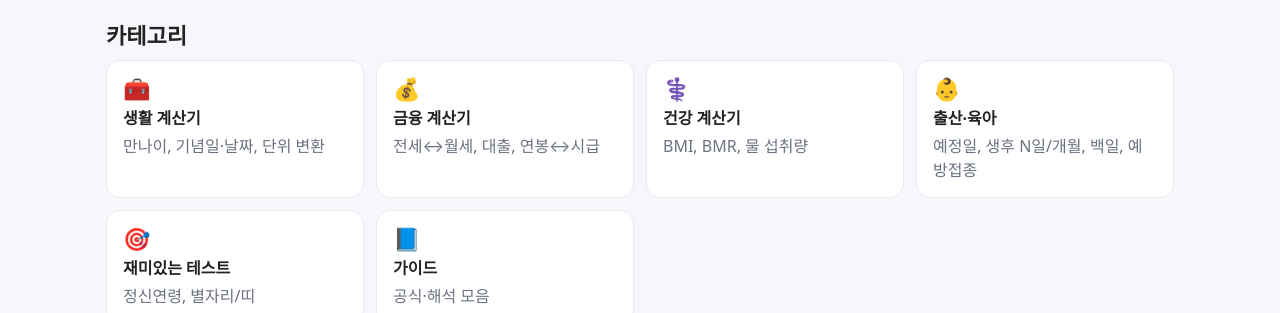
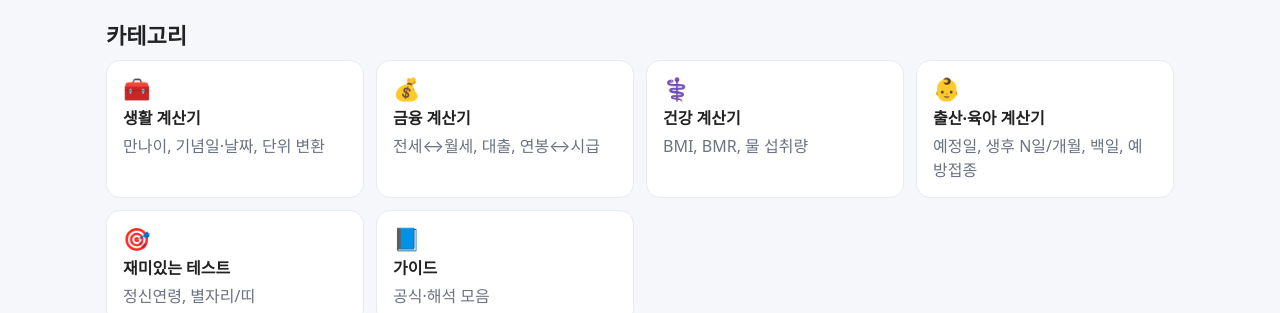
Before and after one commit to khai-lang/LifeCalc, a Jekyll site: the page built from index.md, in a window 1280 px wide. Shown: the part 291-604 px from the top of the page. Built offline with Jekyll 4.4.1, drawn with Linux system fonts in a browser that asks for light colours.

Commit message:
Update index.md

```diff
--- a/index.md
+++ b/index.md
@@ -43,7 +43,7 @@ description: 생활·금융·건강·출산 육아 계산기를 한 곳에서
   </a>
   <a class="card card-link" href="/family/">
     <div class="icon">👶</div>
-    <div class="title">출산·육아</div>
+    <div class="title">출산·육아 계산기</div>
     <div class="desc">예정일, 생후 N일/개월, 백일, 예방접종</div>
   </a>
   <a class="card card-link" href="/fun/">
```
